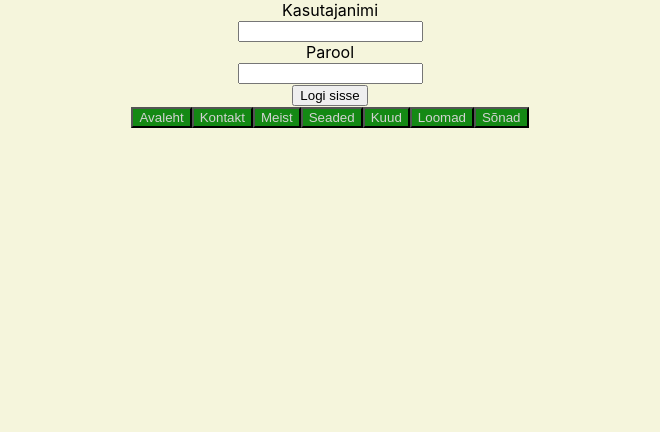
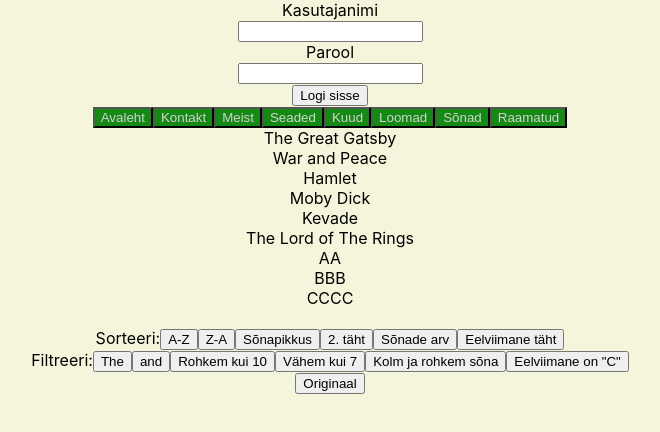
Before and after one commit to jaanus-pi/React-12-2023, a React (Create React App) app in the folder kodutoo1/: page /books in a window 1280 px wide. Shown: the top 432 px of the page, without its empty margins (310-970 px from the left). Built offline with nearby package versions, Linux system fonts and the light colour scheme.

Commit message:
yl 18, array sorting and fltering

```diff
--- a/kodutoo1/src/App.js
+++ b/kodutoo1/src/App.js
@@ -11,6 +11,7 @@ import Loader from './pages/Loader';
 import Months from './pages/months';
 import Animals from './pages/animals';
 import Words from './pages/words';
+import Books from './pages/Books';
 
 function App() {
   const [sisselogitud, muudaSisselogitud] = useState('ei');
@@ -89,6 +90,9 @@ function App() {
       <Link to="/words">
         <button className="nupp">Sõnad</button>
       </Link>
+      <Link to="/books">
+        <button className="nupp">Raamatud</button>
+      </Link>
 
       <Routes>
         <Route path="" element={ <Avaleht /> } />
@@ -100,6 +104,7 @@ function App() {
         <Route path="/months" element={ <Months /> } />
         <Route path="/animals" element={ <Animals /> } />
         <Route path="/words" element={ <Words /> } />
+        <Route path="/books" element={ <Books /> } />
       </Routes>
 
       <ToastContainer
--- /dev/null
+++ b/kodutoo1/src/pages/Books.js
@@ -0,0 +1,96 @@
+import React from 'react'
+import { useState } from 'react'
+
+function Books() {
+  const [raamatud, muudaRaamatud] = useState(["The Great Gatsby", "War and Peace", "Hamlet", "Moby Dick", "Kevade", "The Lord of The Rings", "AA", "BBB", "CCCC"]);
+
+  const sorteeriAZ = () => {
+    raamatud.sort((a, b) => a.localeCompare(b));
+    muudaRaamatud(raamatud.slice());
+  }
+
+  const sorteeriZA = () => {
+    raamatud.sort((a, b) => b.localeCompare(a));
+    muudaRaamatud(raamatud.slice());
+  }
+
+  const sorteeriSonaPikkus = () => {
+    raamatud.sort((a, b) => b.length - a.length);
+    muudaRaamatud(raamatud.slice());
+  }
+
+  const sorteeriTeineTaht = () => {
+    raamatud.sort((a, b) => a[1].localeCompare(b[1]));
+    muudaRaamatud(raamatud.slice());
+  }
+
+  const sorteeriSonadeArv = () => {
+    raamatud.sort((a, b) => b.split(/\s+/).length - a.split(/\s+/).length); // Split by whitespace and count words
+    muudaRaamatud(raamatud.slice());
+  }
+
+  const sorteeriEelviimane = () => {
+    raamatud.sort((a, b) => a[a.length - 1].localeCompare(b[b.length - 2]));
+    muudaRaamatud(raamatud.slice());
+  }
+
+  const filtreeriThe = () => {
+    const vastus = raamatud.filter(raamat => raamat.startsWith("The"));
+    muudaRaamatud(vastus);
+  }
+
+  const filtreeriKeskelAnd = () => {
+    const vastus = raamatud.filter(raamat => raamat.includes(" and "));
+    muudaRaamatud(vastus);
+  }
+
+  const filtreeriRohkemKui10 = () => {
+    const vastus = raamatud.filter(raamat => raamat.length > 10);
+    muudaRaamatud(vastus);
+  }
+
+  const filtreeriVahemKui7 = () => {
+    const vastus = raamatud.filter(raamat => raamat.length < 7);
+    muudaRaamatud(vastus);
+  }
+
+  const filtreeriKolmJaRohkemSona = () => {
+    const vastus = raamatud.filter(raamat => raamat.split(/\s+/).length >= 3)
+    muudaRaamatud(vastus);
+  }
+
+  const filtreeriEelviimaneOnE = () => {
+    const vastus = raamatud.filter(raamat => raamat[raamat.length - 2] === "c")
+    muudaRaamatud(vastus);
+  }
+
+  return (
+    <div>
+      {raamatud.map(raamat => <div>{raamat}</div>)} <br />
+      <div>
+        Sorteeri:
+        <button onClick={sorteeriAZ}>A-Z</button>
+        <button onClick={sorteeriZA}>Z-A</button>
+        <button onClick={sorteeriSonaPikkus}>Sõnapikkus</button>
+        <button onClick={sorteeriTeineTaht}>2. täht</button>
+        <button onClick={sorteeriSonadeArv}>Sõnade arv</button>
+        <button onClick={sorteeriEelviimane}>Eelviimane täht</button>
+      </div>
+      <div>
+        Filtreeri:
+        <button onClick={filtreeriThe}>The</button>
+        <button onClick={filtreeriKeskelAnd}>and</button>
+        <button onClick={filtreeriRohkemKui10}>Rohkem kui 10</button>
+        <button onClick={filtreeriVahemKui7}>Vähem kui 7</button>
+        <button onClick={filtreeriKolmJaRohkemSona}>Kolm ja rohkem sõna</button>
+        <button onClick={filtreeriEelviimaneOnE}>Eelviimane on "C"</button>
+      </div>
+      <div>
+        <button onClick={() => muudaRaamatud(["The Great Gatsby", "War and Peace", "Hamlet", "Moby Dick", "Kevade", "The Lord of The Rings", "AA", "BBB", "CCCC"])}>Originaal</button>
+      </div>
+
+    </div>
+  )
+}
+
+export default Books
```
